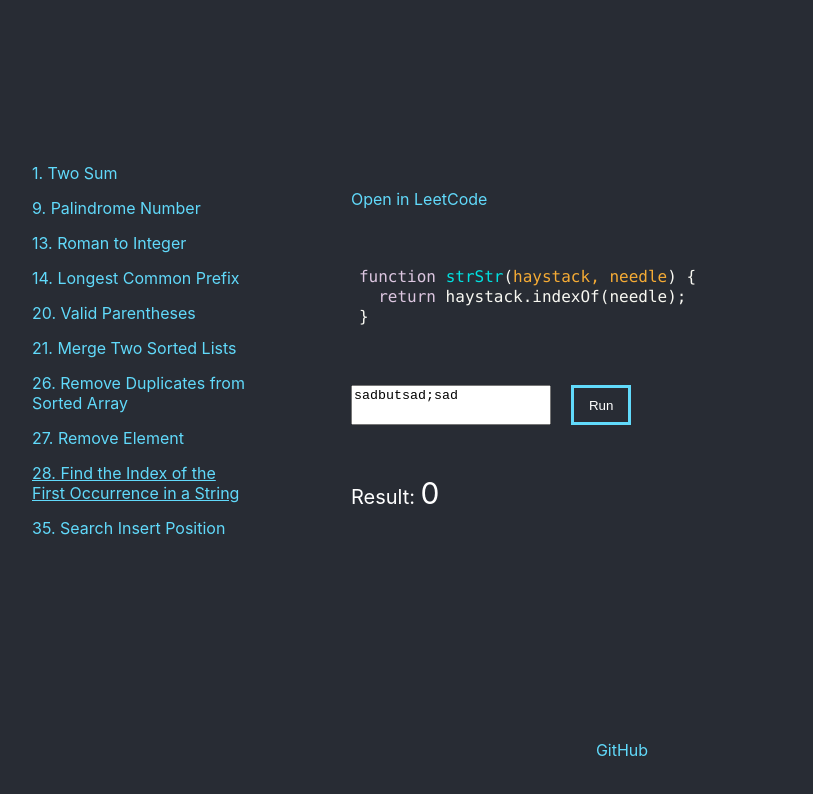
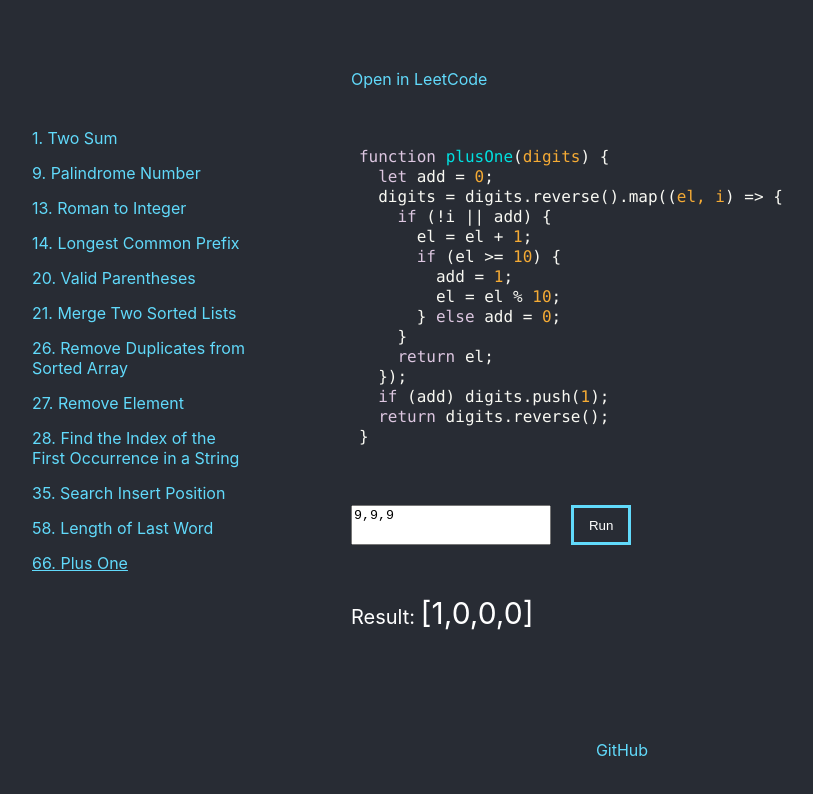
Before and after one commit to leopard-work/leetcode-app, a React (Create React App) app: page / in a window 1280 px wide. Shown: the top 794 px of the page, without its empty margins (18-831 px from the left). Built offline with nearby package versions, Linux system fonts and the light colour scheme.

Commit message:
+ 66. Plus One

```diff
--- a/src/app.tsx
+++ b/src/app.tsx
@@ -38,7 +38,10 @@ function App() {
         valueRef.current.value;
       if (type) {
         if (type === "array") finalValue = finalValue.split(",");
-        else if (type === "arrayNumber") finalValue = finalValue.split(",");
+        else if (type === "arrayNumber")
+          finalValue = finalValue
+            .split(",")
+            .map((el: string | number) => (el = +el));
         else if (type === "number") finalValue = +finalValue;
       }
       setValue(finalValue);
--- a/src/components/35_search_insert_position.ts
+++ b/src/components/35_search_insert_position.ts
@@ -5,7 +5,12 @@ export const searchInsertParse = (s) => {
 };
 
 export function searchInsert(nums: number[], target: number): number {
-  return 0;
+  let count = 0;
+  for (let i = 0; i < nums.length; i++) {
+    if (nums[i] === target) return i;
+    if (target > nums[i]) count++;
+  }
+  return count;
 }
 
 export const searchInsertInitial = "1,3,5,6;5";
--- /dev/null
+++ b/src/components/58_length_of_last_word.ts
@@ -0,0 +1,6 @@
+export function lengthOfLastWord(s: string): number {
+  const arr = s.trim().split(/\s+/);
+  return arr[arr.length - 1].length;
+}
+
+export const lengthOfLastWordInitial = "   fly me   to   the moon  ";
--- /dev/null
+++ b/src/components/66_plus_one.ts
@@ -0,0 +1,18 @@
+export function plusOne(digits: number[]): number[] {
+  let add = 0;
+  digits = digits.reverse().map((el, i) => {
+    if (!i || add) {
+      el = el + 1;
+      if (el >= 10) {
+        add = 1;
+        el = el % 10;
+      } else add = 0;
+    }
+    return el;
+  });
+  if (add) digits.push(1);
+
+  return digits.reverse();
+}
+
+export const plusOneInitial = [9, 9, 9];
--- a/src/components/index.ts
+++ b/src/components/index.ts
@@ -8,3 +8,5 @@ export * from "./26_remove_duplicates_from_sorted_array";
 export * from "./27_remove_element";
 export * from "./28_find_the_Index_of_the_first_occurrence_in_a_string";
 export * from "./35_search_insert_position";
+export * from "./58_length_of_last_word";
+export * from "./66_plus_one";
--- a/src/components/list.ts
+++ b/src/components/list.ts
@@ -3,11 +3,15 @@ import {
   isPalindromeInitial,
   isValid,
   isValidInitial,
+  lengthOfLastWord,
+  lengthOfLastWordInitial,
   longestCommonPrefix,
   longestCommonPrefixInitial,
   mergeTwoLists,
   mergeTwoListsInitial,
   mergeTwoListsParse,
+  plusOne,
+  plusOneInitial,
   removeDuplicates,
   removeDuplicatesInitial,
   removeElement,
@@ -27,7 +31,7 @@ import {
 } from "./index";
 
 const URL = "https://leetcode.com/problems/";
-export const FIRSTRUN = 28;
+export const FIRSTRUN = 66;
 
 export const listData = [
   {
@@ -109,4 +113,19 @@ export const listData = [
     link: `${URL}search-insert-position/`,
     initial: searchInsertInitial,
   },
+  {
+    f: lengthOfLastWord,
+    id: "58",
+    name: "58. Length of Last Word",
+    link: `${URL}ength-of-last-word/`,
+    initial: lengthOfLastWordInitial,
+  },
+  {
+    f: plusOne,
+    id: "66",
+    name: "66. Plus One",
+    link: `${URL}plus-one/`,
+    initial: plusOneInitial,
+    initialType: "arrayNumber",
+  },
 ];
```
